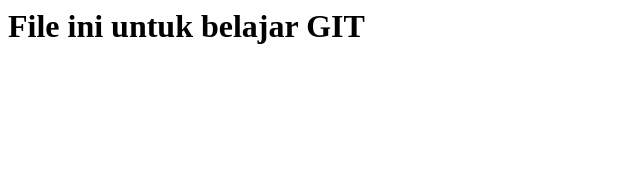
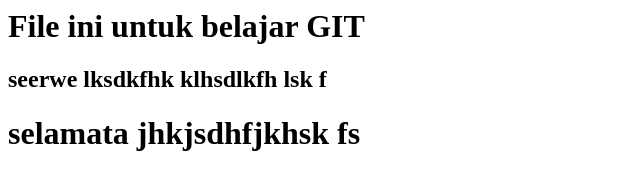
Before and after one commit to banyubiru82/gitku, a plain HTML site: page index.html in a window 1280 px wide. Shown: the whole page, without its empty margins (0-640 px from the left). Drawn offline with Linux system fonts and the light colour scheme.

Commit message:
tambah file

```diff
--- a/index.html
+++ b/index.html
@@ -4,5 +4,8 @@
     </head>
     <body>
         <h1>File ini untuk belajar GIT</h1>
+        <h2>seerwe lksdkfhk klhsdlkfh lsk f </h2>
+                  <h1>selamata jhkjsdhfjkhsk fs</h1>
+
     </body>
 </html>
```
Also changed, not shown: page.html (added).
